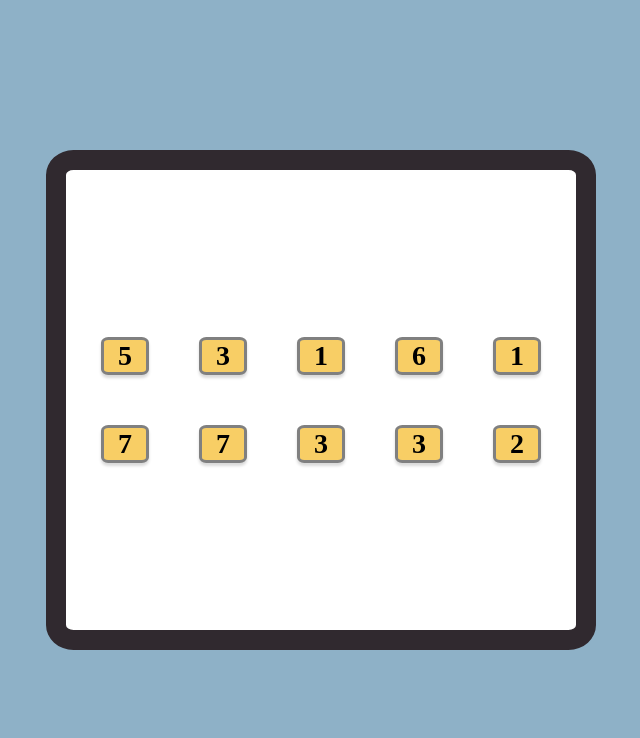
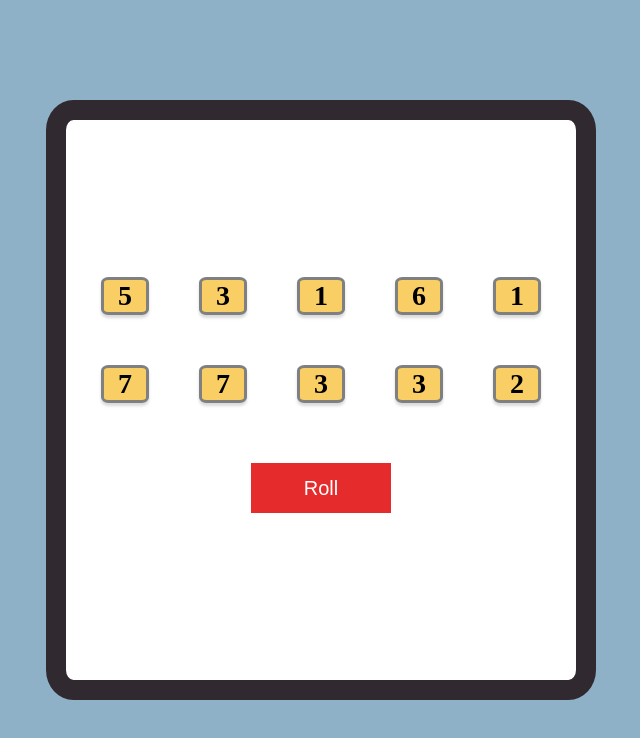
Before and after one commit to copilpatricia/tenzies-game, a React (Create React App) app: page / in a window 1280 px wide. Shown: the top 738 px of the page, without its empty margins (319-959 px from the left). Built offline with nearby package versions, Linux system fonts and the light colour scheme.

Commit message:
button roll created

```diff
--- a/src/App.js
+++ b/src/App.js
@@ -3,6 +3,7 @@ import {useState} from "react";
 
 function App() {
   const [dice, setDice] = useState(allNewDice());
+  // valueDice will be an array of Die elements with the value props set to the same number as the value of the index inside the array
   const valueDice = dice.map((num) => {
     return <Die value={num}/>;
   });
@@ -21,6 +22,7 @@ function App() {
       <div className="board">
         <div className="container-die">
             {valueDice}
+        <button id="btn-roll">Roll</button>
         </div>
       </div>
     </div>
--- a/src/index.css
+++ b/src/index.css
@@ -19,7 +19,7 @@ body {
 
 .board {
   width: 550px;
-  height: 500px;
+  height: 600px;
   background-color: white;
   border: 20px solid #30292f;
   border-radius : 5%;
@@ -53,3 +53,16 @@ body {
 .num {
   font-size: 28px;
 }
+
+#btn-roll {
+  margin-top: 20px;
+  width: 140px;
+  height: 50px;
+  display: block;
+  margin: 10px auto;
+  color: white;
+  background-color: #e52b2c ;
+  border: none;
+  font-size: 20px;
+  cursor: pointer;
+}
```
